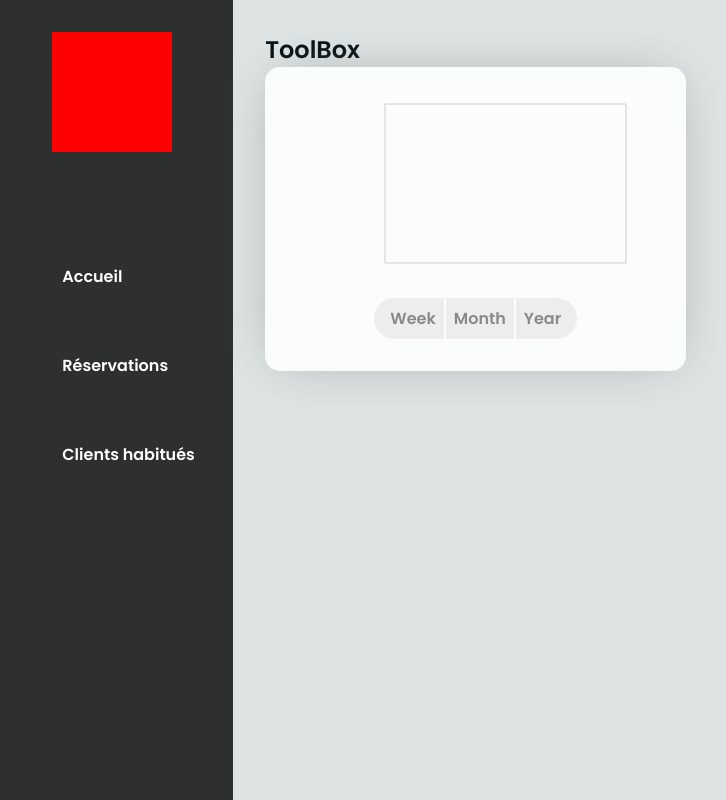
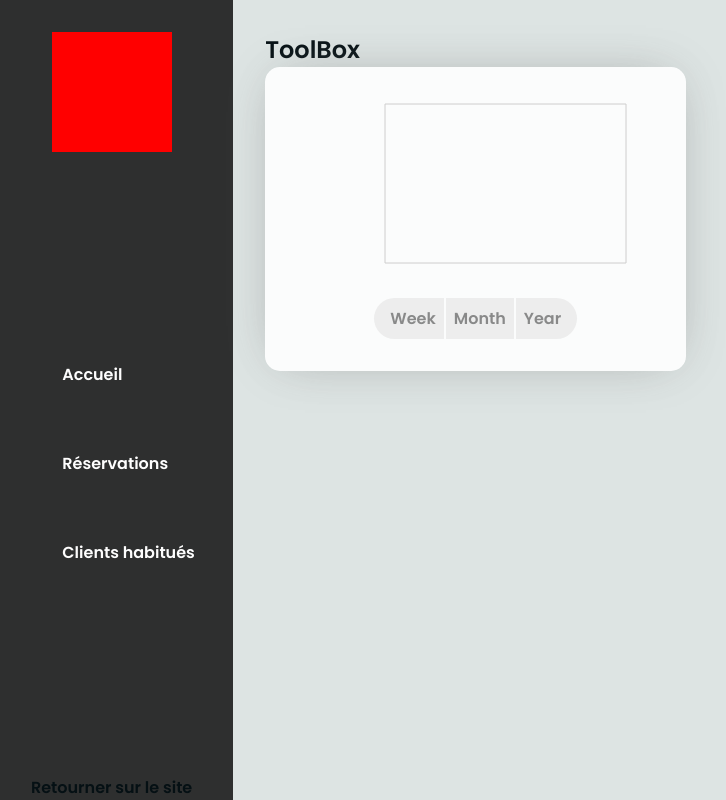
Before and after one commit to cyrcab/checkpoint-3, a React (Vite) app: page /admin in a window 1280 px wide. Shown: the whole page, without its empty margins (10-736 px from the left). Built offline with nearby package versions, Linux system fonts and the light colour scheme; some icons are missing.

Commit message:
style links in navbar

```diff
--- /dev/null
+++ b/src/components/dashboard/navigation/FooterNavBar.jsx
@@ -0,0 +1,12 @@
+import { Link } from "react-router-dom";
+import styled from "styled-components";
+
+const FooterNavBar = () => {
+	return (
+		<Link to='/'>
+			<p>Retourner sur le site</p>
+		</Link>
+	);
+};
+
+export default FooterNavBar;
--- a/src/components/dashboard/navigation/LinkContainer.jsx
+++ b/src/components/dashboard/navigation/LinkContainer.jsx
@@ -36,7 +36,6 @@ const LinkContainer = () => {
 };
 
 const Container = styled.div`
-	margin-top: 5em;
 	display: flex;
 	justify-content: flex-end;
 	width: 100%;
--- a/src/components/dashboard/navigation/Sidebar.jsx
+++ b/src/components/dashboard/navigation/Sidebar.jsx
@@ -1,12 +1,14 @@
 import LinkContainer from "./LinkContainer";
 import Icone from "./Icone";
 import styled from "styled-components";
+import FooterNavBar from "./FooterNavBar";
 
 const Sidebar = () => {
 	return (
 		<NavBar>
 			<Icone />
 			<LinkContainer />
+			<FooterNavBar />
 		</NavBar>
 	);
 };
@@ -15,6 +17,7 @@ const NavBar = styled.div`
 	display: flex;
 	flex-direction: column;
 	align-items: center;
+	justify-content: space-between;
 	width: 20%;
 	background-color: #2e2f2f;
 	min-height: 100vh;
--- /dev/null
+++ b/src/components/site/IndexPage.jsx
@@ -0,0 +1,5 @@
+const IndexPage = () => {
+	return <h1>Hello</h1>;
+};
+
+export default IndexPage;
--- a/src/pages/Home.jsx
+++ b/src/pages/Home.jsx
@@ -1,7 +1,9 @@
+import IndexPage from "../components/site/IndexPage";
+
 const Home = () => {
 	return (
 		<>
-			<h1>Hello</h1>
+			<IndexPage />
 		</>
 	);
 };
```
